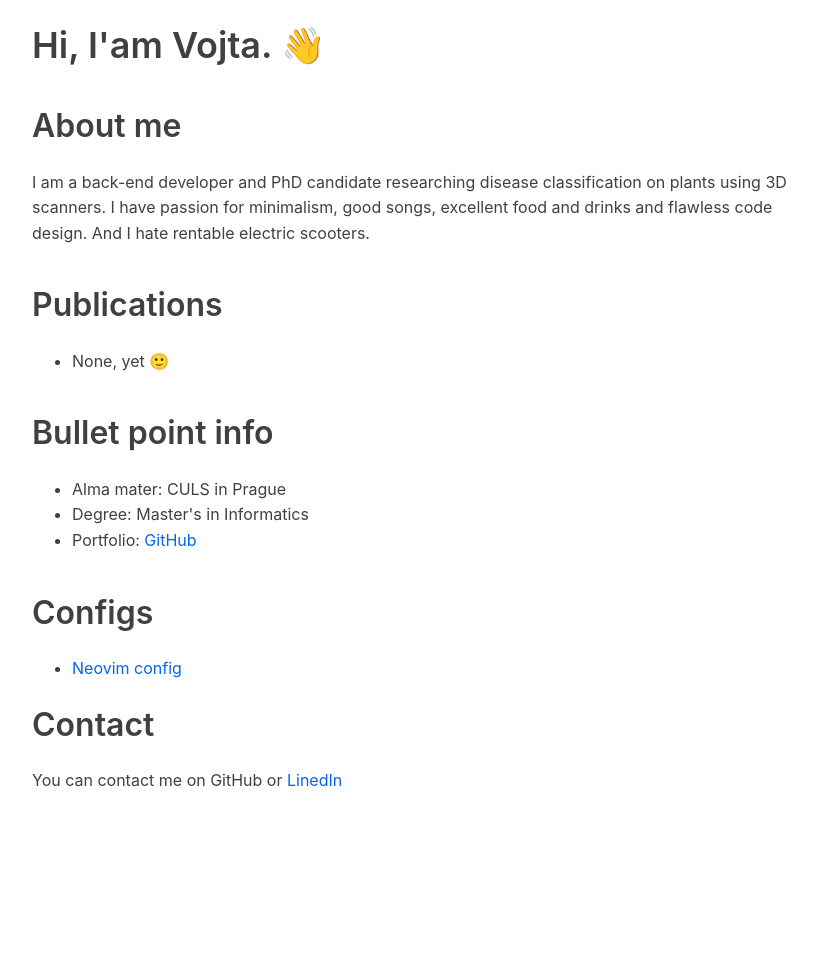
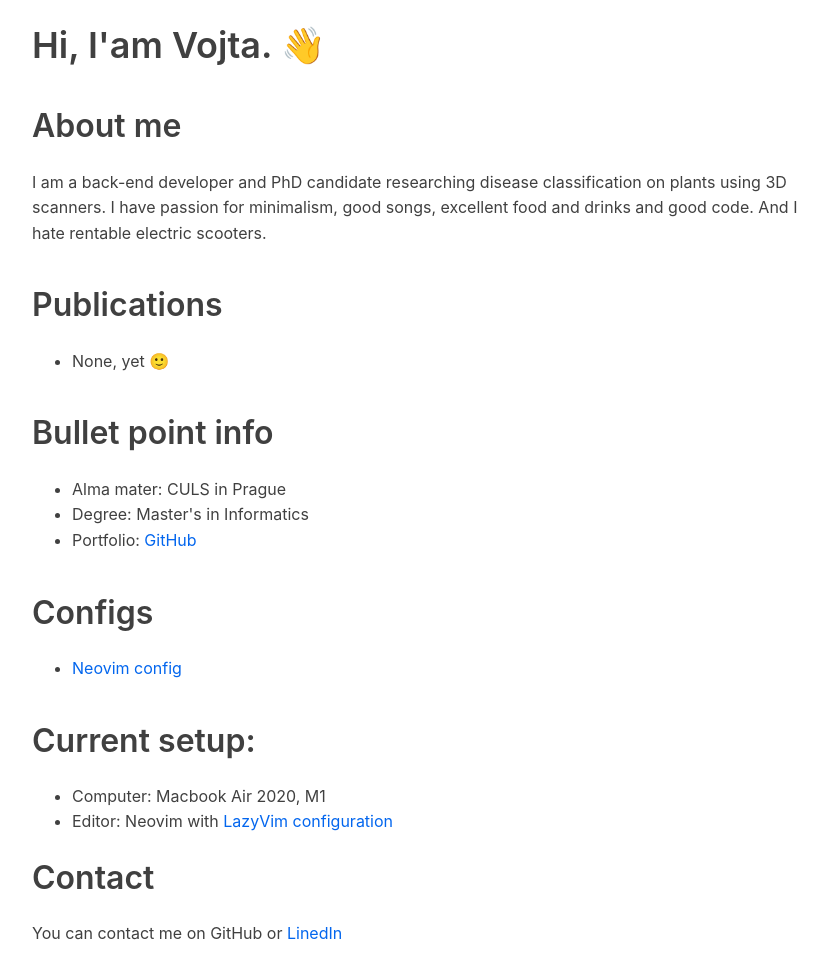
Before and after one commit to vojtech-mikes/personal-web, a plain HTML site: page index.html in a window 1280 px wide. Shown: the whole page, without its empty margins (224-1052 px from the left). Before the commit the page ends 817 px from the top, so only its background shows below. Drawn offline with Linux system fonts and the light colour scheme.

Commit message:
Changed some textations

```diff
--- a/index.html
+++ b/index.html
@@ -17,7 +17,8 @@
             <h2>About me</h2>
             <p>
                 I am a back-end developer and PhD candidate researching disease classification on plants using 3D scanners.
-                I have passion for minimalism, good songs, excellent food and drinks and flawless code design.
+                I have passion for minimalism, good songs, excellent food and drinks and good code.
+
                 And I hate rentable electric scooters.
             </p>
             <h2>Publications</h2>
@@ -34,6 +35,12 @@
             <ul>
                 <li><a href="https://github.com/vojtech-mikes/nvim" target="_blank" rel="noopener noreferrer">Neovim config</a></li>
             </ul>
+
+            <h2>Current setup:</h2>
+            <ul>
+              <li>Computer: Macbook Air 2020, M1</li>
+              <li>Editor: Neovim with <a href="https://www.lazyvim.org" target="_blank" rel=noopener noreferrer">LazyVim configuration</a></li>
+            </ul>
         </div>
     </main>
     <footer>
```
